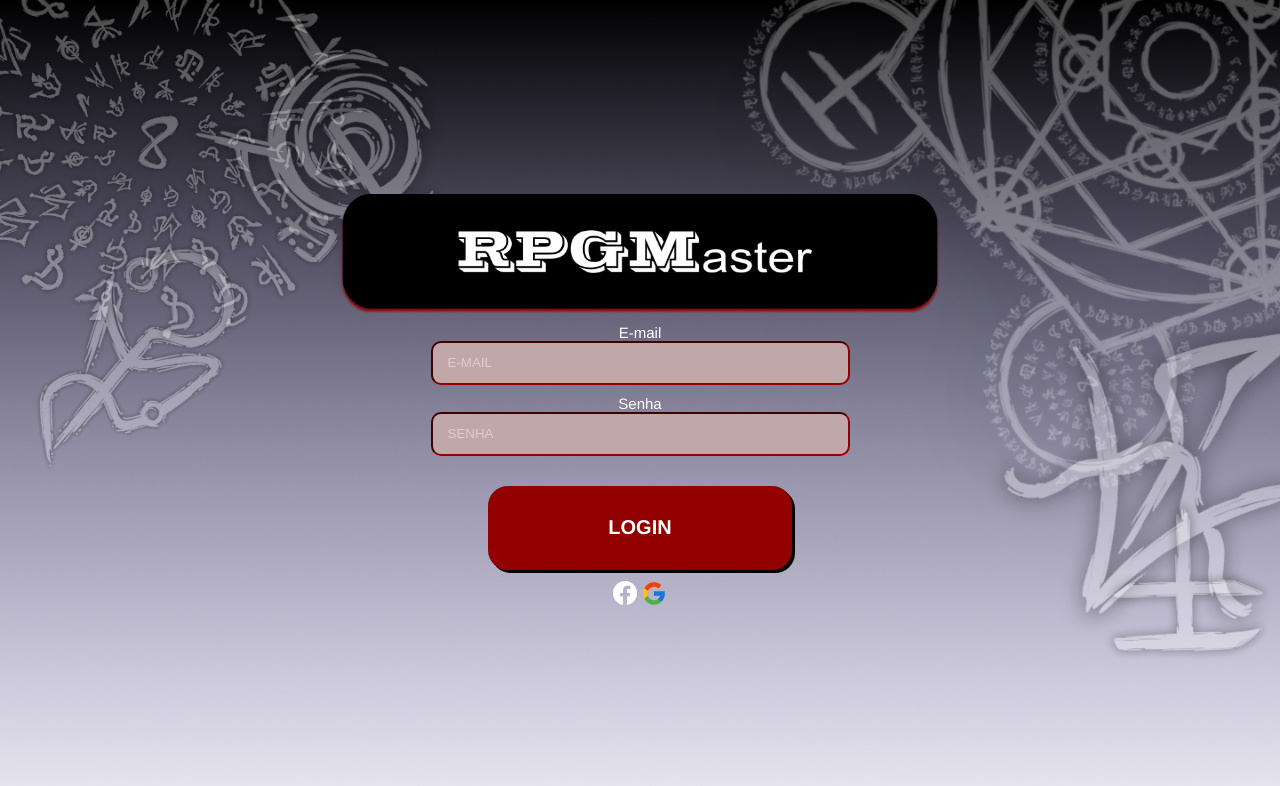
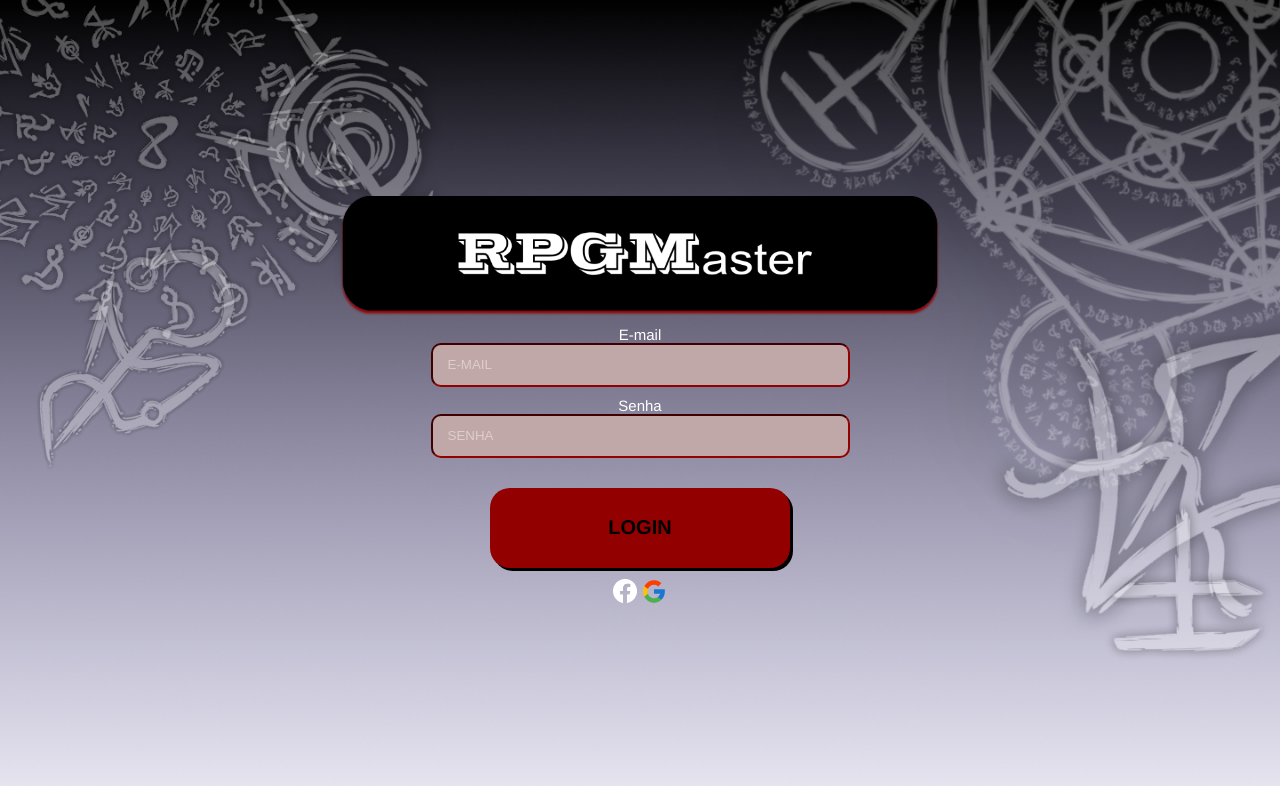
Before and after one commit to AmandaTSantos18/projeto-rpg, a PHP site: page /tela3login.html in a window 1280 px wide. Shown: the top 786 px of the page. Run offline with PHP 8.4, Linux system fonts and the light colour scheme.

Commit message:
Update estilotela3login.css

```diff
--- a/css/estilotela3login.css
+++ b/css/estilotela3login.css
@@ -24,11 +24,10 @@ body
     height: 80px;
     margin-top: 30px;
     background-color: rgba(146, 0, 0, 1);
-    border-color: rgba(146, 0, 0, 1);
-    color: white;
-    border-style: solid;
+
     border-width: 2px;
     border-radius: 20px;
+
     font-size: 20px;
     font-weight: bold;
     box-shadow: black 3px 3px;
```
